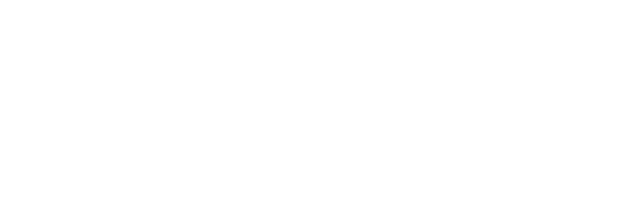
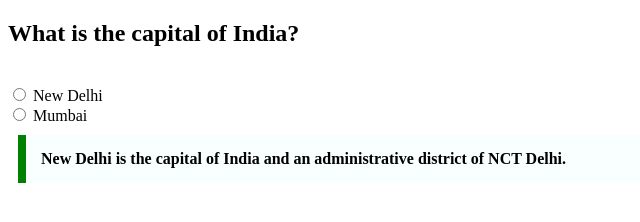
Before and after one commit to acciojob/trivia-abilash0045, a website: page main.html in a window 1280 px wide. Shown: the whole page, without its empty margins (0-640 px from the left). Drawn offline with Linux system fonts and the light colour scheme.

Commit message:
created a submission

```diff
--- a/main.html
+++ b/main.html
@@ -8,6 +8,16 @@
 
 <body>
 	<!-- the entire body must be written by student -->
+	<h2>What is the capital of India?</h2><br>
+    <div>
+        <input type="radio" id="NewDelhi" name="choose">
+        <label for="NewDelhi">New Delhi</label>
+    </div>
+    <div>
+        <input type="radio" id="Mumbai" name="choose">
+        <label for="Mumbai">Mumbai</label>
+    </div>
+    <blockquote cite="https://en.wikipedia.org/wiki/New_Delhi">New Delhi is the capital of India and an administrative district of NCT Delhi. </blockquote>
     <script type="text/javascript" src="./script.js">
 </script>
 
--- a/styles.css
+++ b/styles.css
@@ -1,2 +1,10 @@
 
 /* Your CSS Code here. */
+blockquote{
+    max-width: 600px;
+    margin: 10px;
+    padding: 15px;
+    border-left: 8px solid green;
+    background-color: #f8fffe;
+    font-weight: bold;
+}
```
